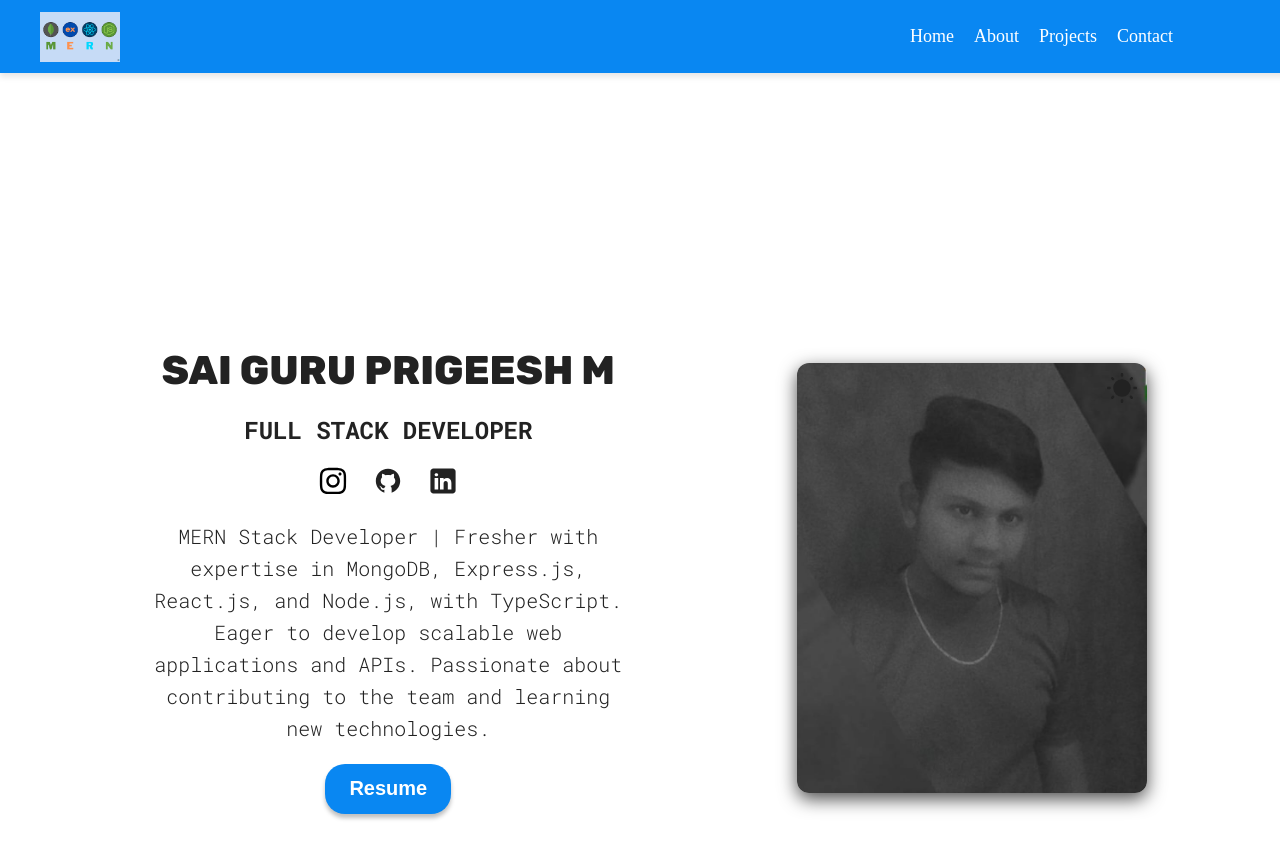
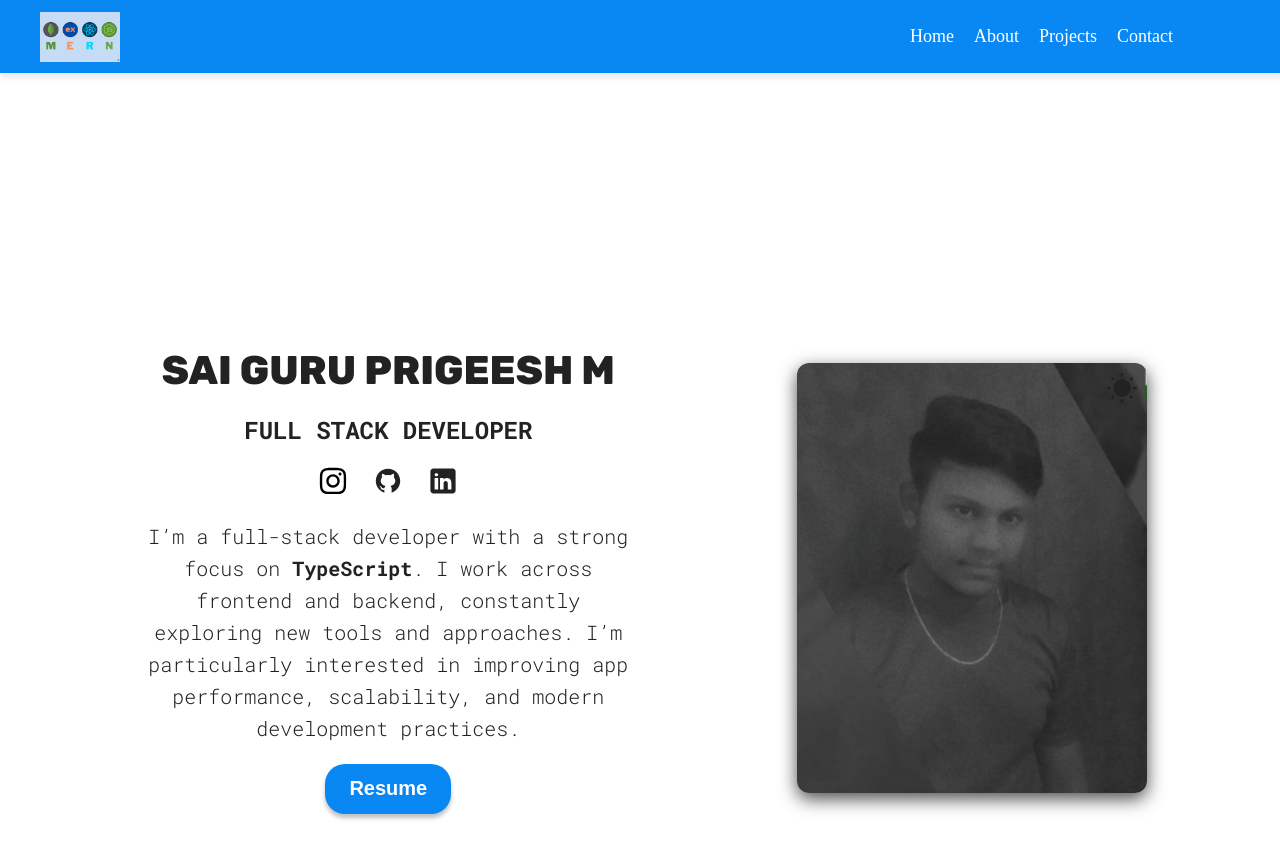
Before and after one commit to Sai-guru/Portfolio-Prigeesh, a React (Vite) app in the folder frontend/: page / in a window 1280 px wide. Shown: the top 858 px of the page. Built offline with nearby package versions, Linux system fonts and the light colour scheme.

Commit message:
Update Hero.jsx

```diff
--- a/frontend/src/sections/Hero/Hero.jsx
+++ b/frontend/src/sections/Hero/Hero.jsx
@@ -52,9 +52,8 @@ const Hero = () => {
           </a>
         </span>
         <p className={styles.description}>
-        MERN Stack Developer | Fresher with expertise in MongoDB, Express.js, React.js, and Node.js,
-          with TypeScript. Eager to develop scalable web applications and APIs. Passionate about
-          contributing to the team and learning new technologies.
+         I’m a full-stack developer with a strong focus on <strong>TypeScript</strong>. I work across frontend and backend, constantly exploring new tools and approaches.
+          I’m particularly interested in improving app performance, scalability, and modern development practices.
         </p>
         <a href={CV} download>
           <button className="hover">Resume</button>
```
